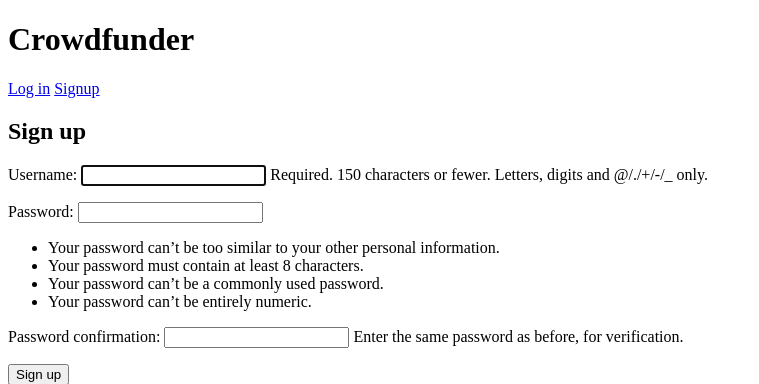
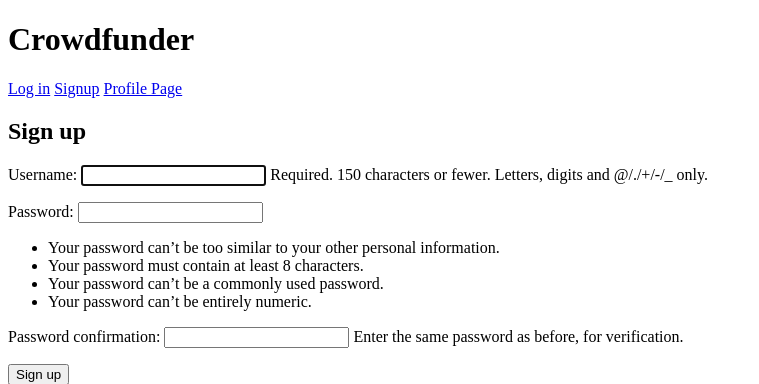
Before and after one commit to jeffreybyrne/crowdfunder, a Django app: page /signup/ in a window 1280 px wide. Shown: the top 384 px of the page, without its empty margins (0-759 px from the left). Run offline with Django 3.2, Linux system fonts and the light colour scheme.

Commit message:
Starting to create a profile page, eventually the user will be able to visit this page and see all of the projects they have backed as well as the total amount of money they have donated

```diff
--- a/crowdfunder/crowdfunder/templates/base.html
+++ b/crowdfunder/crowdfunder/templates/base.html
@@ -13,9 +13,10 @@
         <li>Logged in as {{ request.user.username }}</li>
         {% else %}
         <!-- display link to login page -->
-        <a class="login" href="{% url 'login' %}">Log in</a>
+        <a  href="{% url 'login' %}">Log in</a>
         {% endif %}
-        <a class="signup" href="{% url 'signup' %}">Signup</a>
+        <a href="{% url 'signup' %}">Signup</a>
+        <a href="{% url 'profile' %}">Profile Page</a>
 
     {% block content %}
 
--- a/crowdfunder/crowdfunder/urls.py
+++ b/crowdfunder/crowdfunder/urls.py
@@ -29,7 +29,8 @@
     path('login/', views.login_view, name='login'),
     path('project/<int:id>/add_rewards', views.add_rewards, name='add_rewards'),
     path('signup/', views.signup, name='signup'),
-    path('logout/', views.logout_view, name="logout"),
+    path('logout/', views.logout_view, name='logout'),
+    path('profile/', views.profile_page, name='profile'),
 
 
 ]
--- a/crowdfunder/crowdfunder/views.py
+++ b/crowdfunder/crowdfunder/views.py
@@ -137,3 +137,7 @@
 def logout_view(request):
     logout(request)
     return HttpResponseRedirect('/home')
+
+@login_required
+def profile_page(request):
+    pass
```
Also changed, not shown: crowdfunder/crowdfunder/templates/profile_page.html (added, +13 -0 lines).
